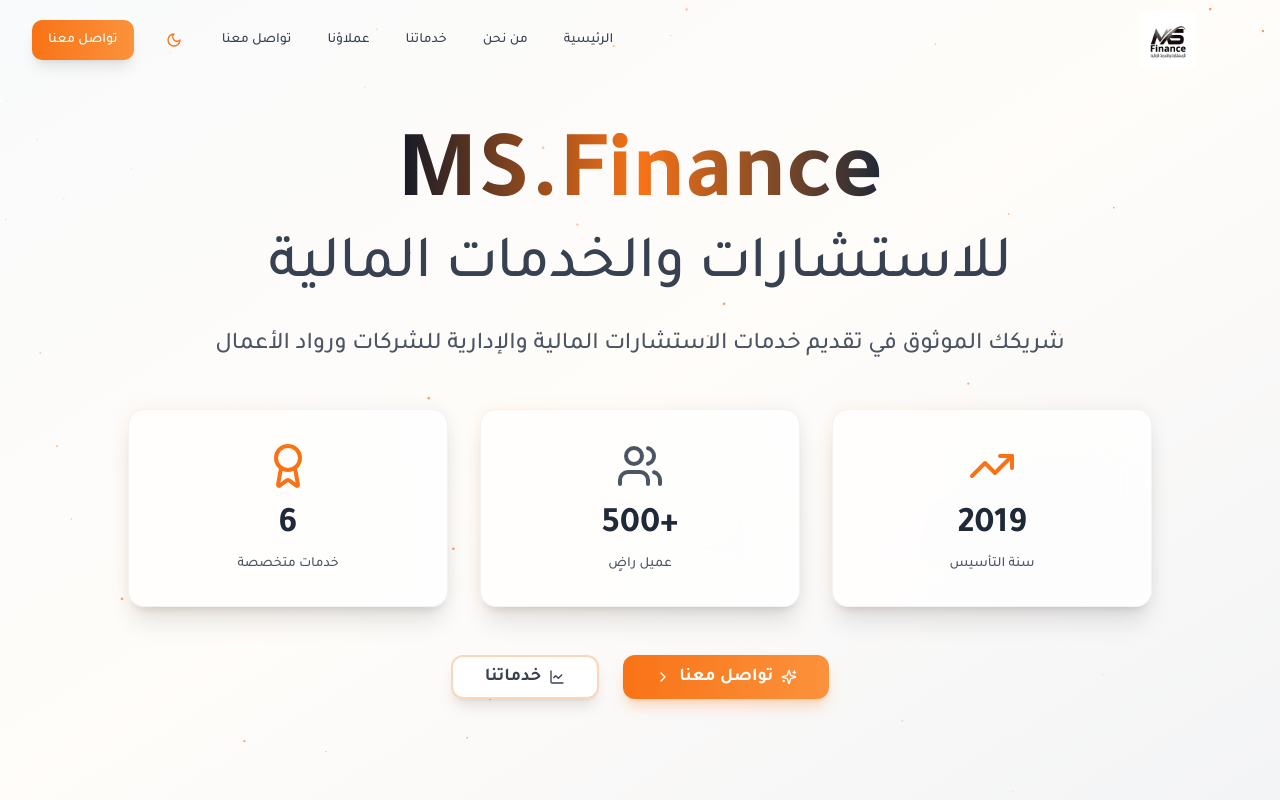
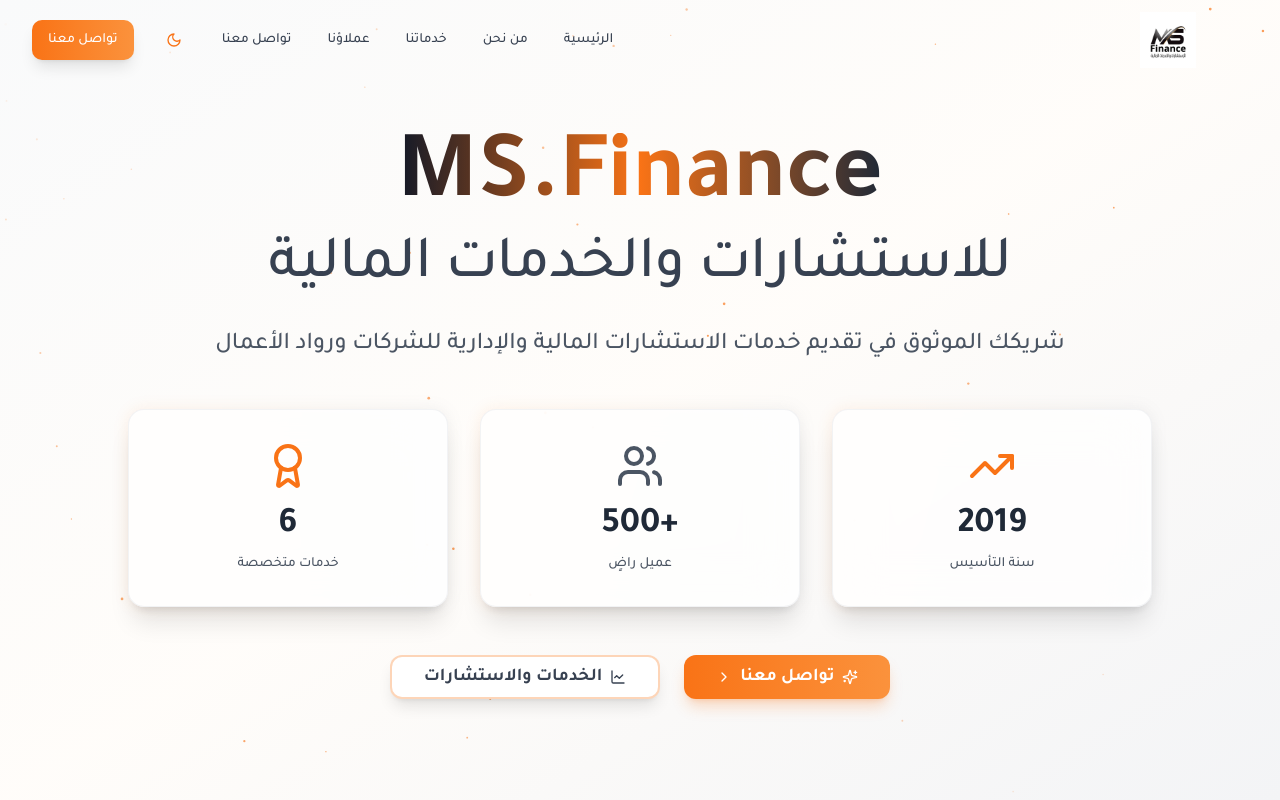
Before and after one commit to MahmoudAliEid/ms-finance, a Next.js app: page / in a window 1280 px wide. Shown: the top 800 px of the page. Built offline with nearby package versions, Linux system fonts and the light colour scheme.

Commit message:
fix: update button text to reflect accurate service description

```diff
--- a/components/hero.tsx
+++ b/components/hero.tsx
@@ -193,7 +193,7 @@ export default function Hero() {
                   onClick={() => (window.location.href = "#services")}
                   className="w-full sm:w-auto border-2 border-orange-500/30 text-gray-700 dark:text-gray-300 hover:bg-orange-500/50 dark:hover:bg-orange-500/20 px-4 sm:px-6 md:px-8 py-2 sm:py-3 md:py-4 text-sm sm:text-base md:text-lg font-semibold rounded-xl shadow-lg hover:shadow-xl transition-all duration-300 flex items-center justify-center gap-2 group backdrop-blur-sm">
                   <LineChart className="h-4 w-4 group-hover:scale-110 transition-transform" />
-                  خدماتنا
+                  الخدمات والاستشارات
                 </Button>
               </motion.div>
             </motion.div>
```
